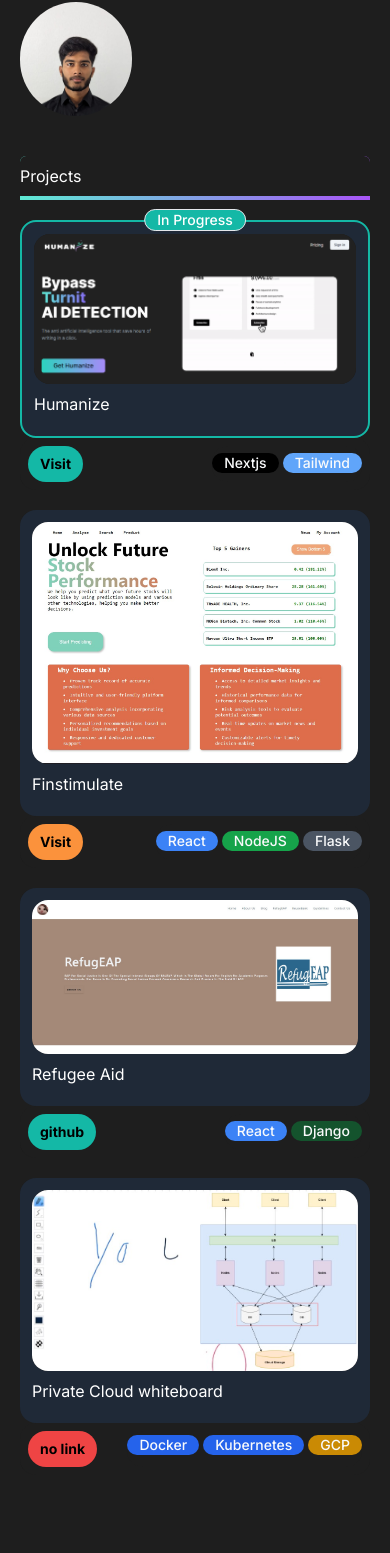
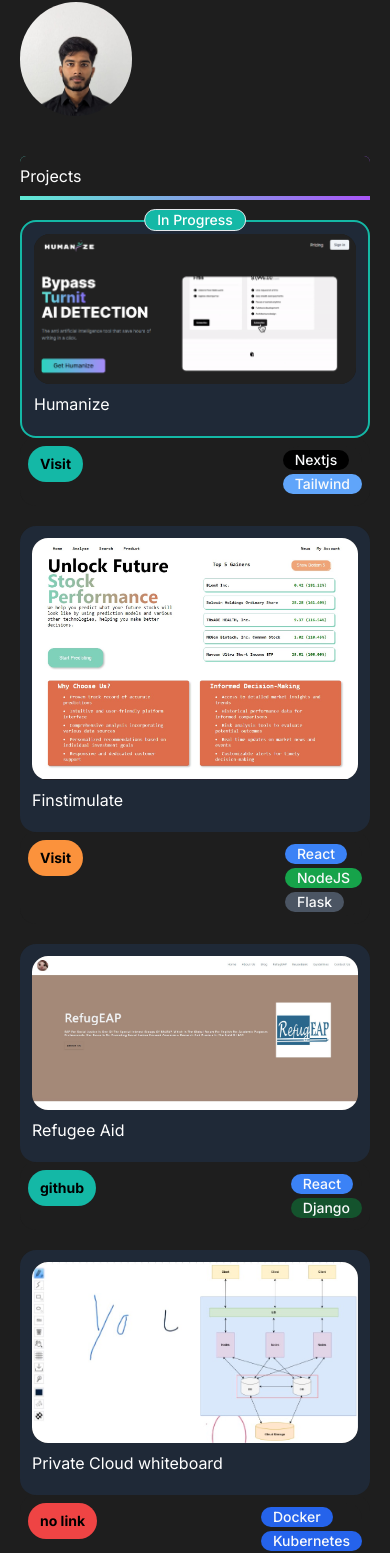
Before and after one commit to MabroorA/portfolio-nextjs-, a Next.js app: page / in a window 390 px wide. Shown: the part 230-1783 px from the top of the page. Before the commit the page ends 1725 px from the top, so only its background shows below. Built offline with nearby package versions, Linux system fonts and the light colour scheme.

Commit message:
tech stack badges on projects adjusted for mobile view

```diff
--- a/components/projectsSection.tsx
+++ b/components/projectsSection.tsx
@@ -59,7 +59,7 @@ export default function ProjectsSection() {
                       <Button size="sm" className='bg-teal-500 rounded-3xl text-black font-bold '>Visit</Button>
                     </Link>
                   </div>
-                  <div className=' bg-inherit space-x-1 py-1 rounded-2xl '>
+                  <div className=' bg-inherit  py-1 rounded-2xl flex flex-col space-y-1 md:flex-row md:space-x-1 md:space-y-0  '>
                       <Button size="sm"className='bg-black rounded-3xl w-fit h-fit' >Nextjs</Button>
                       <Button size="sm" className='bg-blue-400 rounded-3xl w-fit h-fit' >Tailwind</Button>
                   </div>
@@ -100,7 +100,7 @@ export default function ProjectsSection() {
                       <Button size="sm" className='bg-orange-400 rounded-3xl text-black font-bold'>Visit</Button>
                     </Link>
                   </div>
-                  <div className=' bg-inherit space-x-1 py-1 rounded-2xl '>
+                  <div className=' bg-inherit  py-1 rounded-2xl flex flex-col space-y-1 md:flex-row md:space-x-1 md:space-y-0   '>
                       <Button size="sm"className='bg-blue-500 rounded-3xl w-fit h-fit' >React</Button>
                       <Button size="sm" className='bg-green-600 rounded-3xl w-fit h-fit' >NodeJS</Button>
                       <Button size="sm" className='bg-gray-600 rounded-3xl w-fit h-fit' >Flask</Button>
@@ -142,7 +142,7 @@ export default function ProjectsSection() {
                       <Button size="sm" className='bg-teal-500 rounded-3xl text-black font-bold '>github</Button>
                     </Link>
                   </div>
-                  <div className=' bg-inherit space-x-1 py-1 rounded-2xl '>
+                  <div className=' bg-inherit  py-1 rounded-2xl flex flex-col space-y-1 md:flex-row md:space-x-1 md:space-y-0   '>
                       <Button size="sm"className='bg-blue-500 rounded-3xl w-fit h-fit' >React</Button>
                       <Button size="sm" className='bg-green-900 rounded-3xl w-fit h-fit' >Django</Button>
                   </div>
@@ -184,7 +184,7 @@ export default function ProjectsSection() {
                       <Button size="sm" variant="destructive" className=' rounded-3xl text-black font-bold '>no link</Button>
                     </Link>
                   </div>
-                  <div className='flex flex-row bg-inherit space-x-1 py-1 rounded-2xl '>
+                  <div className='bg-inherit  py-1 rounded-2xl flex flex-col space-y-1 md:flex-row md:space-x-1 md:space-y-0  '>
                       <Button size="sm"className='bg-blue-600 rounded-3xl w-fit h-fit' >Docker</Button>
                       <Button size="sm" className='bg-blue-600 rounded-3xl w-fit h-fit' >Kubernetes</Button>
                       <Button size="sm" className='bg-yellow-600 rounded-3xl w-fit h-fit' >GCP</Button>
```
